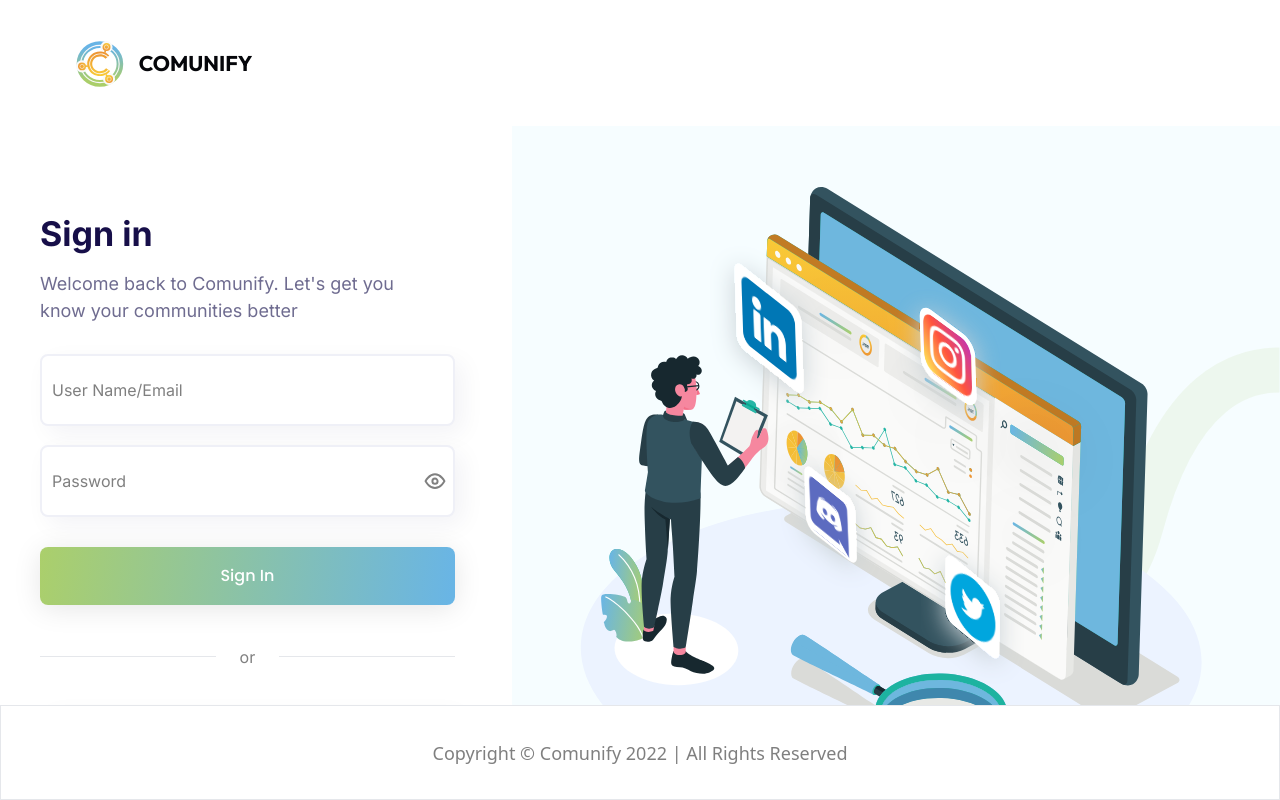
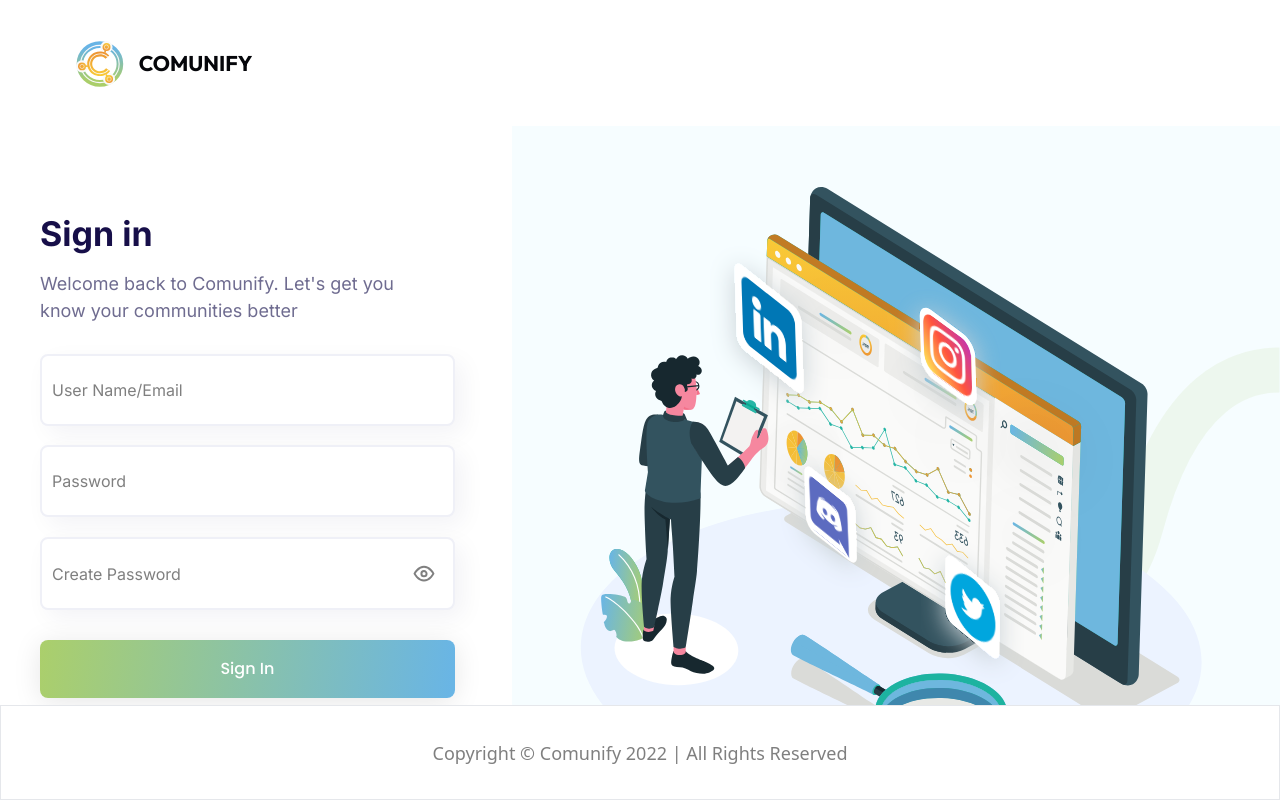
Before and after one commit to Shibinraja/Comunify, a React (Vite) app: page / in a window 1280 px wide. Shown: the top 800 px of the page. Built offline with nearby package versions, Linux system fonts and the light colour scheme.

Commit message:
fix: Password icon position issue fixed

```diff
--- a/src/modules/authentication/createNewPassword/pages/CreateNewPassword.tsx
+++ b/src/modules/authentication/createNewPassword/pages/CreateNewPassword.tsx
@@ -38,53 +38,37 @@
             Enter your new password.
           </p>
           <form className="w-25.9 mt-1.9 " autoComplete="off">
-            <div className="password  relative">
+            <div className="flex items-center relative password mt-1.258 w-25.9">
               <Input
                 type={passwordType1}
                 placeholder="New Password"
                 label="New Password"
                 id="password1"
                 name="password1"
-                className="h-4.5 rounded-lg bg-white p-2.5 focus:outline-none placeholder:font-normal placeholder:text-secondaryGray placeholder:text-base placeholder:leading-6 font-Inter box-border"
+                className="h-4.5 w-25.9 rounded-lg bg-white p-2.5 focus:outline-none placeholder:font-normal placeholder:text-secondaryGray placeholder:text-base placeholder:leading-6 font-Inter box-border"
               />
-              <div onClick={togglePassword1} className="m-0 p-0">
+              <div className="absolute  right-5" onClick={togglePassword1}>
                 {passwordType1 === "password" ? (
-                  <img
-                    className="absolute icon-holder left-96 cursor-pointer "
-                    src={eyeIcon}
-                    alt=""
-                  />
+                  <img className="cursor-pointer " src={eyeIcon} alt="" />
                 ) : (
-                  <img
-                    className="absolute icon-holder left-96 cursor-pointer "
-                    src={closeEyeIcon}
-                    alt=""
-                  />
+                  <img className="cursor-pointer " src={closeEyeIcon} alt="" />
                 )}
               </div>
             </div>
-            <div className="password relative mt-1.258">
+            <div className="flex items-center relative password mt-1.258 w-25.9">
               <Input
                 type={passwordType2}
                 placeholder="Confirm Password"
                 label="Confirm Password"
                 id="password2"
                 name="password2"
-                className="h-4.5 rounded-lg bg-white p-2.5 focus:outline-none placeholder:font-normal placeholder:text-secondaryGray placeholder:text-base placeholder:leading-6 font-Inter box-border"
+                className="h-4.5 w-25.9 rounded-lg bg-white p-2.5 focus:outline-none placeholder:font-normal placeholder:text-secondaryGray placeholder:text-base placeholder:leading-6 font-Inter box-border"
               />
-              <div onClick={togglePassword2} className="m-0 p-0">
+              <div className="absolute  right-5" onClick={togglePassword2}>
                 {passwordType2 === "password" ? (
-                  <img
-                    className="absolute icon-holder left-96 cursor-pointer "
-                    src={eyeIcon}
-                    alt=""
-                  />
+                  <img className="cursor-pointer " src={eyeIcon} alt="" />
                 ) : (
-                  <img
-                    className="absolute icon-holder left-96 cursor-pointer "
-                    src={closeEyeIcon}
-                    alt=""
-                  />
+                  <img className="cursor-pointer " src={closeEyeIcon} alt="" />
                 )}
               </div>
             </div>
--- a/src/modules/authentication/signIn/pages/SignIn.tsx
+++ b/src/modules/authentication/signIn/pages/SignIn.tsx
@@ -99,20 +99,26 @@
                     name="password"
                     className="h-4.5 rounded-lg bg-white p-2.5 focus:outline-none placeholder:font-normal placeholder:text-secondaryGray placeholder:text-base placeholder:leading-6 font-Inter box-border"
                   />
-                  <div onClick={togglePassword} className="m-0 p-0">
+                  <div className="flex items-center relative password mt-1.258 w-25.9">
+                    <Input
+                      type={passwordType}
+                      placeholder="Create Password"
+                      label="Password"
+                      id="password"
+                      name="password"
+                      className="h-4.5 w-25.9   rounded-lg bg-white p-2.5 focus:outline-none placeholder:font-normal placeholder:text-secondaryGray placeholder:text-base placeholder:leading-6 font-Inter box-border"
+                    />
+                    <div className="absolute  right-5" onClick={togglePassword}>
                       {passwordType === "password" ? (
-                      <img
-                        className="absolute icon-holder left-96 cursor-pointer "
-                        src={eyeIcon}
-                        alt=""
-                      />
+                        <img className="cursor-pointer " src={eyeIcon} alt="" />
                       ) : (
                         <img
-                        className="absolute icon-holder left-96 cursor-pointer "
+                          className="cursor-pointer "
                           src={closeEyeIcon}
                           alt=""
                         />
                       )}
+                    </div>
                   </div>
                 </div>
                 <Button
--- a/src/modules/authentication/signUp/pages/SignUp.tsx
+++ b/src/modules/authentication/signUp/pages/SignUp.tsx
@@ -57,25 +57,25 @@
                 Invalid email id
               </p>
             </div>
-            <div className="password mt-1.258 relative">
+            <div className="flex items-center relative password mt-1.258 w-25.9">
               <Input
                 type={passwordType}
                 placeholder="Create Password"
                 label="Password"
                 id="password"
                 name="password"
-                className="h-4.5 rounded-lg bg-white p-2.5 focus:outline-none placeholder:font-normal placeholder:text-secondaryGray placeholder:text-base placeholder:leading-6 font-Inter box-border"
+                className="h-4.5 w-25.9   rounded-lg bg-white p-2.5 focus:outline-none placeholder:font-normal placeholder:text-secondaryGray placeholder:text-base placeholder:leading-6 font-Inter box-border"
               />
-              <div onClick={togglePassword} className="m-0 p-0">
-                {passwordType === "password" ? (
+              <div className="absolute  right-5" onClick={togglePassword}>
+              {passwordType === "password" ? (
                   <img
-                    className="absolute icon-holder left-96 cursor-pointer "
+                    className="cursor-pointer "
                     src={eyeIcon}
                     alt=""
                   />
                 ) : (
                   <img
-                    className="absolute icon-holder left-96 cursor-pointer "
+                    className="cursor-pointer "
                     src={closeEyeIcon}
                     alt=""
                   />
--- a/src/styles.css
+++ b/src/styles.css
@@ -623,36 +623,36 @@
   right: 0px;
 }
 
+.right-5{
+  right: 1.25rem;
+}
+
+.right-\[400px\]{
+  right: 400px;
+}
+
+.top-72{
+  top: 18rem;
+}
+
+.left-\[500px\]{
+  left: 500px;
+}
+
+.bottom-5{
+  bottom: 1.25rem;
+}
+
+.top-20{
+  top: 5rem;
+}
+
 .left-96{
   left: 24rem;
 }
 
-.right-\[400px\]{
-  right: 400px;
-}
-
-.top-72{
-  top: 18rem;
-}
-
-.left-\[500px\]{
-  left: 500px;
-}
-
-.bottom-5{
-  bottom: 1.25rem;
-}
-
-.top-20{
-  top: 5rem;
-}
-
 .z-50{
   z-index: 50;
-}
-
-.m-0{
-  margin: 0px;
 }
 
 .mx-auto{
@@ -1161,10 +1161,6 @@
 
 .p-2{
   padding: 0.5rem;
-}
-
-.p-0{
-  padding: 0px;
 }
 
 .px-16{
```
Also changed, not shown: src/assets/images/drag.svg (added), src/assets/images/edit.svg (added). Lines whose indentation alone changed are shown as unchanged.
